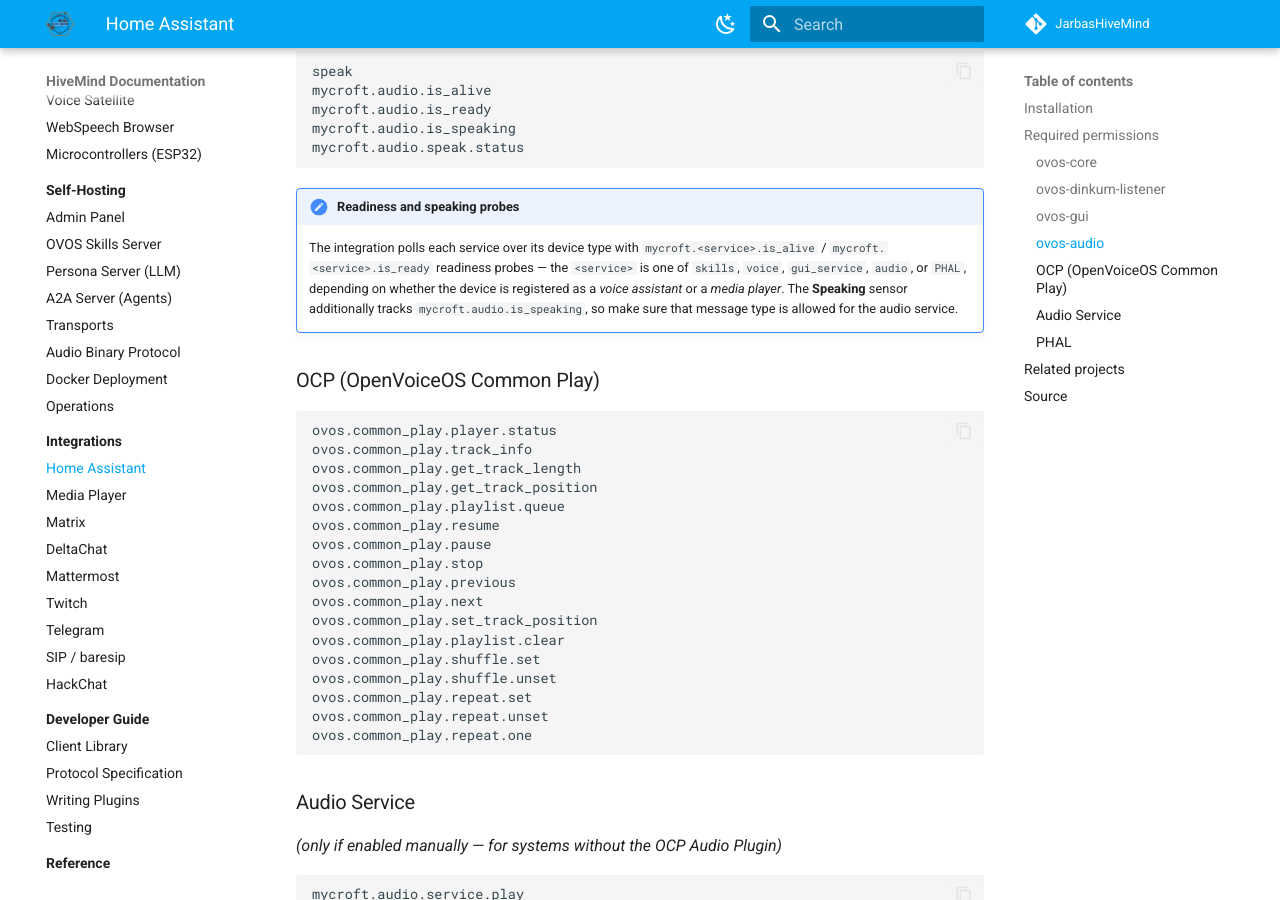
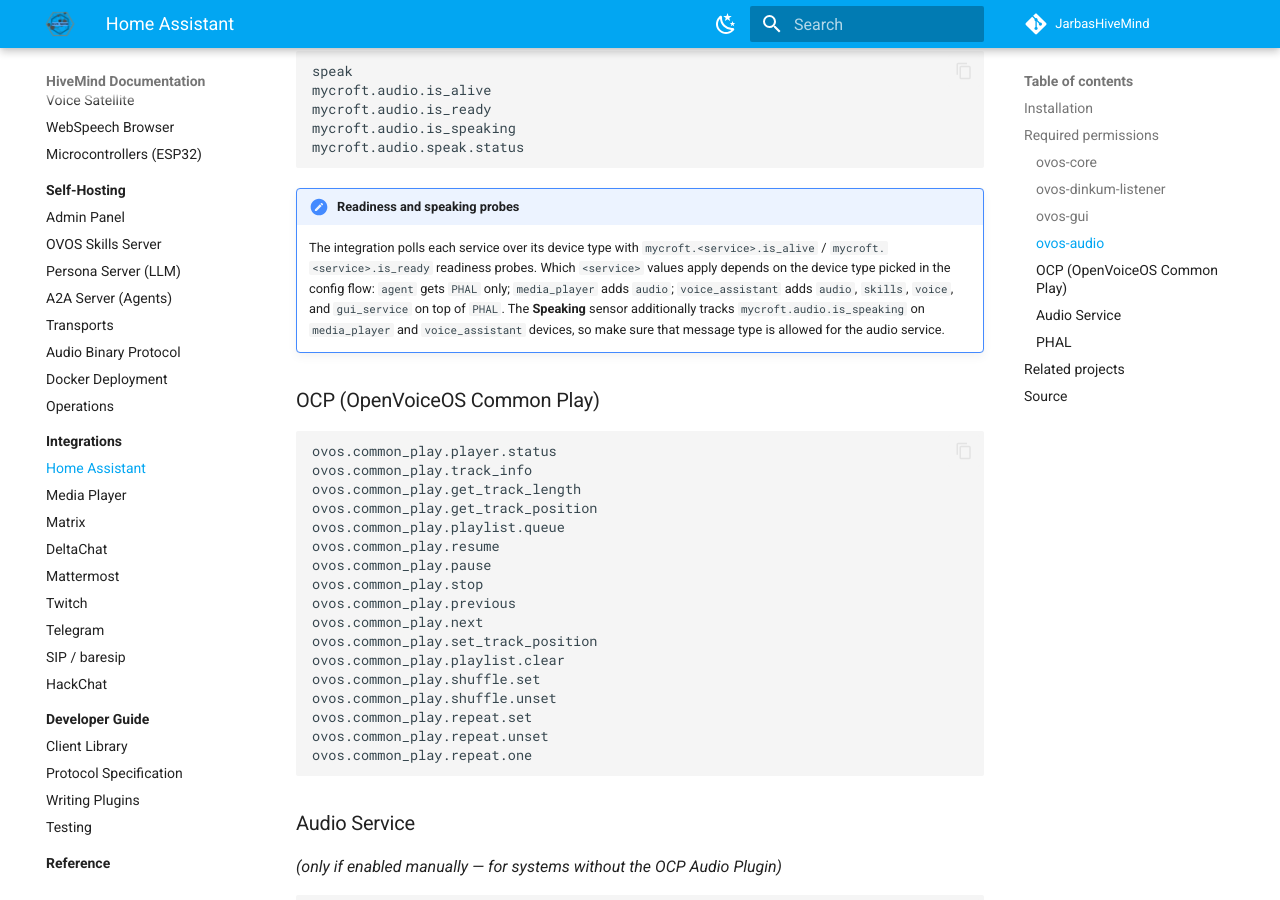
Before and after one commit to JarbasHiveMind/HiveMind-community-docs, an MkDocs documentation site: the page built from docs/integrations/home-assistant.md, in a window 1280 px wide and 900 px high, scrolled down 1837 px. Built offline with MkDocs 1.6.1 and Material for MkDocs 9.7.7, drawn with Linux system fonts in a browser that asks for light colours; some of the changed text lies outside the part shown.

Commit message:
fix: home-assistant.md missing the agent device type and config-flow fields
The readiness-probes note only accounted for two device types
(voice assistant, media player), omitting the third: agent (text
input/output only), which gets PHAL-only probes. Verified against
const.py's DEVICE_TYPES and binary_sensor.py's service-list logic.
Also the Source section's config-flow field list was missing name,
legacy_audio, and site_id, verified against config_flow.py's
HIVEMIND_SCHEMA.

Co-Authored-By: Claude Fable 5 <noreply@anthropic.com>

```diff
--- a/docs/integrations/home-assistant.md
+++ b/docs/integrations/home-assistant.md
@@ -87,11 +87,13 @@ mycroft.audio.speak.status
 
 !!! note "Readiness and speaking probes"
     The integration polls each service over its device type with
-    `mycroft.<service>.is_alive` / `mycroft.<service>.is_ready` readiness probes — the
-    `<service>` is one of `skills`, `voice`, `gui_service`, `audio`, or `PHAL`,
-    depending on whether the device is registered as a *voice assistant* or a *media
-    player*. The **Speaking** sensor additionally tracks `mycroft.audio.is_speaking`,
-    so make sure that message type is allowed for the audio service.
+    `mycroft.<service>.is_alive` / `mycroft.<service>.is_ready` readiness probes. Which
+    `<service>` values apply depends on the device type picked in the config flow:
+    `agent` gets `PHAL` only; `media_player` adds `audio`; `voice_assistant` adds
+    `audio`, `skills`, `voice`, and `gui_service` on top of `PHAL`. The **Speaking**
+    sensor additionally tracks `mycroft.audio.is_speaking` on `media_player` and
+    `voice_assistant` devices, so make sure that message type is allowed for the audio
+    service.
 
 ### OCP (OpenVoiceOS Common Play)
 
@@ -195,7 +197,7 @@ hivemind-core make-admin <id>
 Validated against the HiveMind source:
 
 - [`custom_components/hivemind/__init__.py`](https://github.com/JarbasHiveMind/hivemind-homeassistant/blob/HEAD/custom_components/hivemind/__init__.py) — the `hivemind` domain and bus client setup
-- [`custom_components/hivemind/config_flow.py`](https://github.com/JarbasHiveMind/hivemind-homeassistant/blob/HEAD/custom_components/hivemind/config_flow.py) — config-flow fields (host, access_key, password, port, allow_self_signed, device_type)
+- [`custom_components/hivemind/config_flow.py`](https://github.com/JarbasHiveMind/hivemind-homeassistant/blob/HEAD/custom_components/hivemind/config_flow.py) — config-flow fields (device_type, name, host, access_key, password, port, legacy_audio, site_id, allow_self_signed)
 - [`custom_components/hivemind/binary_sensor.py`](https://github.com/JarbasHiveMind/hivemind-homeassistant/blob/HEAD/custom_components/hivemind/binary_sensor.py) — connection / speaking / alive / ready sensors and their probes
 - [`custom_components/hivemind/switch.py`](https://github.com/JarbasHiveMind/hivemind-homeassistant/blob/HEAD/custom_components/hivemind/switch.py) — SSH, volume mute, mic mute, and sleep-mode switches
 - [`custom_components/hivemind/media_player.py`](https://github.com/JarbasHiveMind/hivemind-homeassistant/blob/HEAD/custom_components/hivemind/media_player.py) — OCP media-player entity
```
